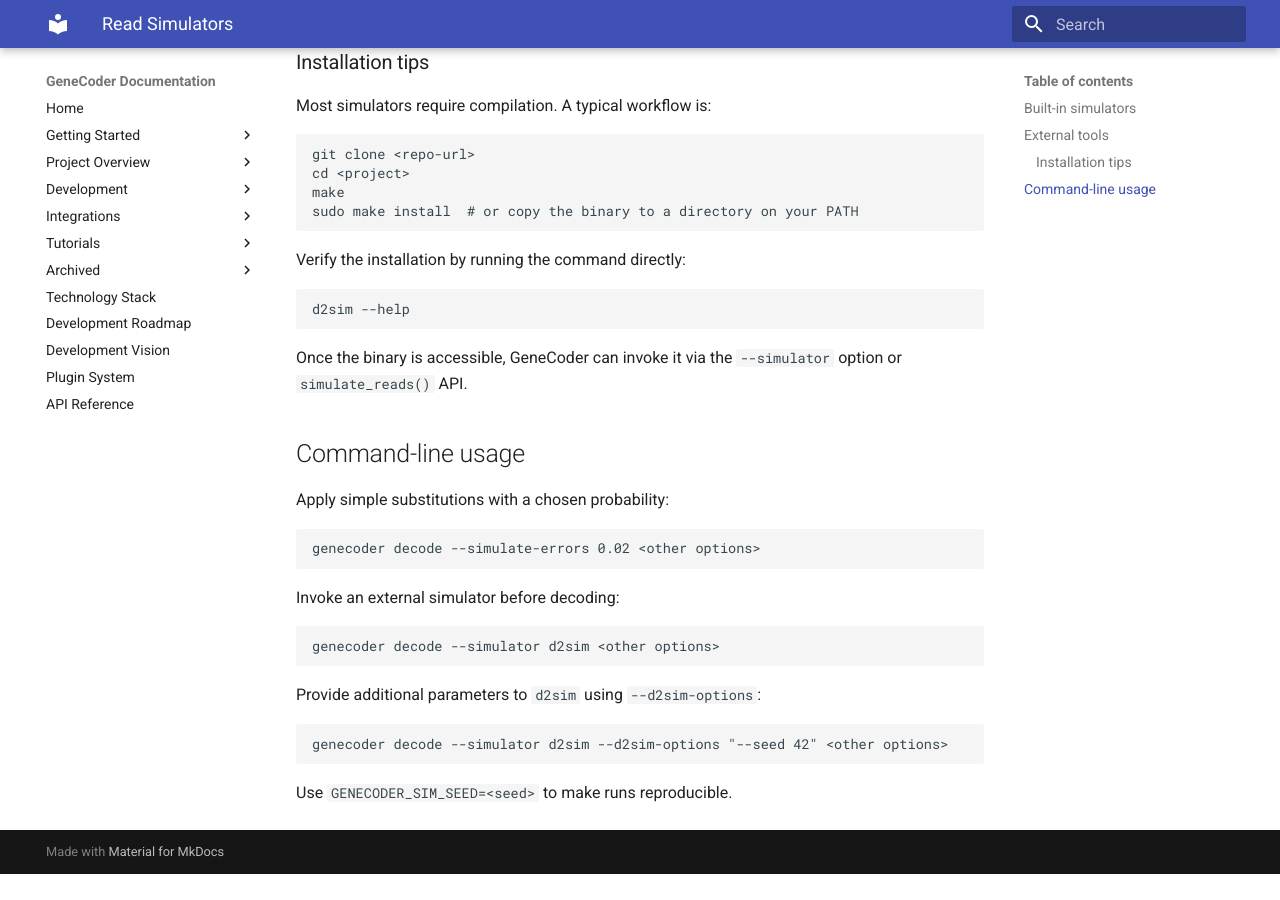
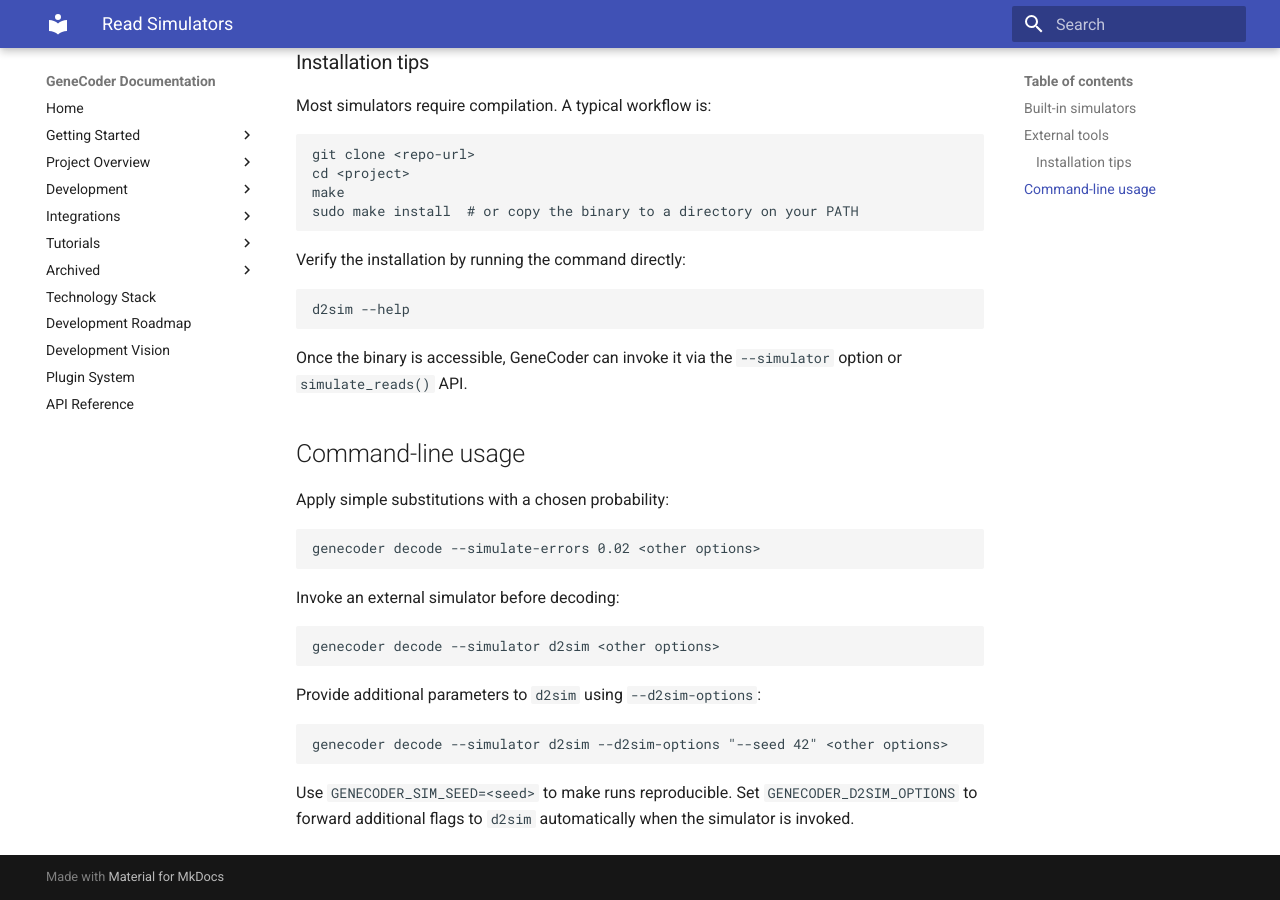
Before and after one commit to d0tTino/GeneCoder, an MkDocs documentation site: the page built from docs/simulators.md, in a window 1280 px wide and 900 px high, scrolled down 870 px. Built offline with MkDocs 1.6.1 and Material for MkDocs 9.7.7, drawn with Linux system fonts in a browser that asks for light colours; before the commit the page ends 1744 px from its top, so only the background shows below that.

````diff
--- a/docs/simulators.md
+++ b/docs/simulators.md
@@ -71,3 +71,5 @@ genecoder decode --simulator d2sim --d2sim-options "--seed 42" <other options>
 ```
 
 Use `GENECODER_SIM_SEED=<seed>` to make runs reproducible.
+Set `GENECODER_D2SIM_OPTIONS` to forward additional flags to ``d2sim``
+automatically when the simulator is invoked.
````
Also changed, not shown: CHANGELOG.md (+2 -0 lines), README.md (+3 -0 lines).
